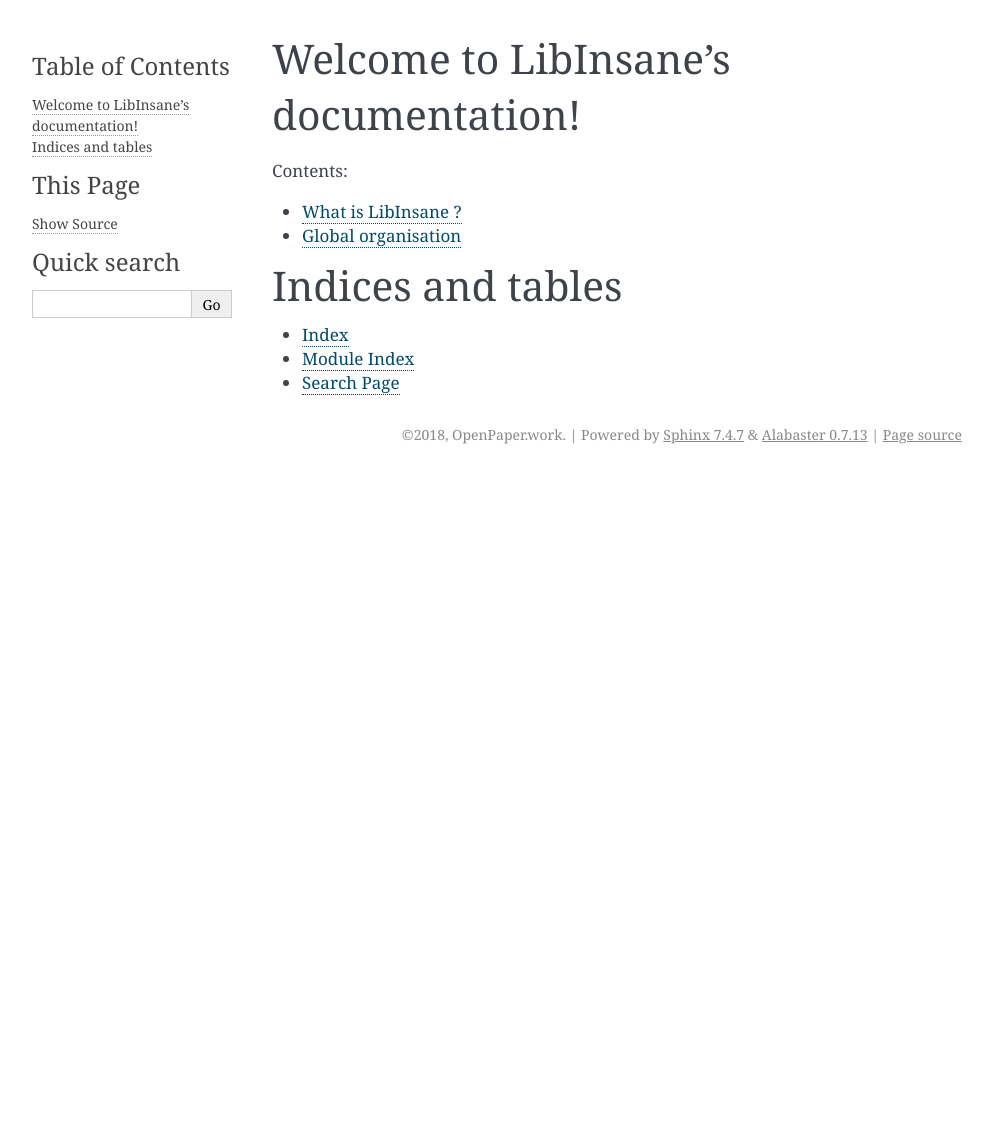
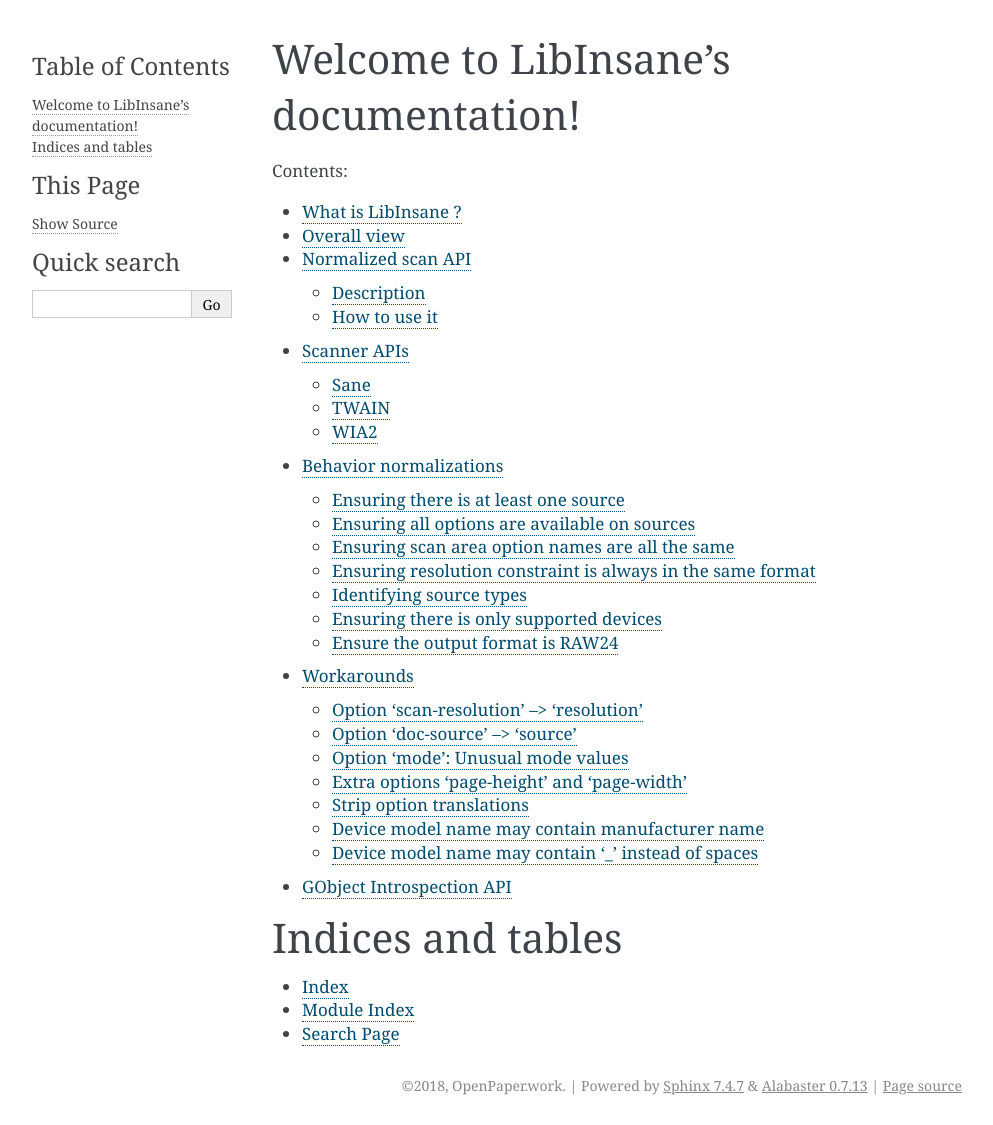
Before and after one commit to openpaperwork/libinsane, a Sphinx documentation site: the page built from doc/source/index.rst, in a window 1280 px wide. Shown: the whole page, without its empty margins (148-1141 px from the left). Built offline with Sphinx 7.4.7, drawn with Linux system fonts in a browser that asks for light colours; before the commit the page ends 900 px from its top, so only the background shows below that.

Commit message:
Documentation: document supported API (Sane, WIA, TWAIN) and expected workarounds and normalizations
Signed-off-by: Jerome Flesch <jflesch@openpaper.work>

```diff
--- /dev/null
+++ b/doc/source/behavior_normalizations.rst
@@ -0,0 +1,112 @@
+Behavior normalizations
+=======================
+
+.. todo::
+
+    TWAIN
+
+
+Ensuring there is at least one source
+-------------------------------------
+
+.. note::
+
+    Culprits: Microsoft, Sane project
+
+
+Sane: `Some scanner do not provide the option "source"`_.
+
+WIA2: `Some scanners do not always provide a source`_. Scan is done directly on them.
+
+.. _Some scanner do not provide the option "source": https://openpaper.work/en-us/scanner_db/report/57
+.. _Some scanners do not always provide a source: https://openpaper.work/en/scanner_db/report/28
+
+
+
+Ensuring all options are available on sources
+---------------------------------------------
+
+.. note::
+
+    Culprits: Microsoft, Sane project
+
+
+Goal: Makes sure the application can find easily options by making
+the scanner options available on all its sources.
+
+Sane: Only the scanner itself has options. Options must all be mapped
+too on all its sources.
+
+WIA: Some options are on the scanner itself, some options are on the
+sources. Scanner options must be mapped on all its sources.
+
+
+Ensuring scan area option names are all the same
+------------------------------------------------
+
+Sane: `Sane scan area options`_ are used as reference.
+
+WIA2: Fake options are added to simulate Sane options. They act like Sane
+options, and any change to these options is applied back to the WIA2 options.
+
+.. _Sane scan area options: http://sane.alioth.debian.org/sane2/0.08/doc014.html#s4.5.4
+
+
+Ensuring resolution constraint is always in the same format
+-----------------------------------------------------------
+
+.. note::
+
+    Culprits: Microsoft, Sane project
+
+
+Sane and WIA: Resolution constraint can be expressed as a range or as a list
+of possible values. This normalization makes sure they are always expressed as
+a list. If the range has an interval < 25dpi, the interval used to generate the
+list will be 25dpi.
+
+
+Identifying source types
+------------------------
+
+.. note::
+
+    Culprit: Sane project
+
+
+Sane: Sources have "name", but the exact names are up to the drivers.
+
+WIA2: source types are already clearly defined.
+
+
+Ensuring there is only supported devices
+----------------------------------------
+
+.. note::
+
+    Culprits: Sane project, Microsoft
+
+
+Sane: Remove v4l devices (video for linux ; Camera).
+
+WIA: Video devices are directly stripped by the WIA support module of LibInsane.
+
+
+Ensure the output format is RAW24
+---------------------------------
+
+.. note::
+
+    Culprit: Microsoft.
+
+
+Always getting the image as RAW24 is much more handy if you want to
+display the scan on-the-fly.
+
+Sane: Image is always outputed as RAW24 (unless some scanner-specific
+options are set to non-default values).
+
+WIA2: Drivers may return the image in a variety of file formats: RAW, BMP,
+JPEG, PNG, etc. Not all drivers support returning the image as RAW24.
+LibInsane supports only BMP (luckily, all WIA drivers appear to support
+this one) and will output the image as RAW24.
--- a/doc/source/design/introduction.rst
+++ /dev/null
@@ -1,26 +0,0 @@
-What is LibInsane ?
-===================
-
-LibInsane is a library allowing access to image scanners. It is the successor of
-`Pyinsane`_.
-
-* Cross-platform: Linux, \*BSD and Windows.
-* Cross-API: `Sane`_ (Linux, \*BSD), `WIA2`_ (Windows), `TWAIN`_ (Windows).
-* Cross-language: Thanks to `GObject introspection`_.
-* Cross-scanner and cross-driver: Because a lot of them all have their quirks (and sometimes bugs).
-* Cross-compiled: Windows version is built on a GNU/Linux system.
-
-Let the insanity begin !
-
-.. _Pyinsane: https://github.com/openpaperwork/pyinsane/
-.. _Sane: http://sane-project.org/
-.. _WIA2: https://msdn.microsoft.com/en-us/library/windows/desktop/ms630368(v=vs.85).aspx
-.. _TWAIN: https://www.twain.org/
-.. _GObject introspection: https://wiki.gnome.org/action/show/Projects/GObjectIntrospection?action=show&redirect=GObjectIntrospection
-
-
-Global organisation
-===================
-
-.. image:: design.png
-    :alt: Global design of Libinsane
--- /dev/null
+++ b/doc/source/gobject_introspection_api.rst
@@ -0,0 +1,2 @@
+GObject Introspection API
+=========================
--- a/doc/source/index.rst
+++ b/doc/source/index.rst
@@ -5,7 +5,12 @@
     :maxdepth: 2
     :caption: Contents:
 
-    design/introduction
+    introduction
+    normalized_api
+    scanner_apis
+    behavior_normalizations
+    workarounds
+    gobject_introspection_api
 
 
 Indices and tables
--- /dev/null
+++ b/doc/source/introduction.rst
@@ -0,0 +1,45 @@
+What is LibInsane ?
+===================
+
+LibInsane is a library allowing access to image scanners. It is the successor of
+`Pyinsane`_.
+
+* Cross-platform: Linux, \*BSD and Windows.
+* Cross-API: `Sane`_ (Linux, \*BSD), `WIA2`_ (Windows), `TWAIN`_ (Windows).
+* Cross-language: Thanks to `GObject introspection`_.
+* Cross-scanner and cross-driver: Because a lot of them all have their quirks (and sometimes bugs).
+* Cross-compiled: Windows version is built on a GNU/Linux system.
+
+Let the insanity begin !
+
+.. _Pyinsane: https://github.com/openpaperwork/pyinsane/
+.. _Sane: http://sane-project.org/
+.. _WIA2: https://msdn.microsoft.com/en-us/library/windows/desktop/ms630368(v=vs.85).aspx
+.. _TWAIN: https://www.twain.org/
+.. _GObject introspection: https://wiki.gnome.org/action/show/Projects/GObjectIntrospection?action=show&redirect=GObjectIntrospection
+
+
+Overall view
+============
+
+.. image:: design.png
+    :alt: Design of Libinsane
+
+
+Most of the components in LibInsane provides an implementation of a normalized
+C API. This API provides a generic way to access scanners and their options.
+
+* Component for WIA support implements the normalized API.
+* Component for Twain support implements the normalized API.
+* Component for Sane support component implements the normalized API.
+* Workaround components wraps the normalized API provided by others, and
+  provide themselves an implementation of the normalized API.
+* Behavior normalization components wraps too the normalized API provided
+  by others, and provide themselves an implementation of the normalized API.
+* The GObject Introspection support wraps the normalized API.
+
+While this may sound like a lot of wrapping and layers, this approach allows
+modularity. Any workaround or behavior normalization component can be enabled
+or disabled easily and clear `separation of concerns`_ is ensured.
+
+.. _separation of concerns: https://en.wikipedia.org/wiki/Separation_of_concerns
--- /dev/null
+++ b/doc/source/normalized_api.rst
@@ -0,0 +1,11 @@
+Normalized scan API
+===================
+
+Description
+-----------
+
+C API.
+
+
+How to use it
+-------------
--- /dev/null
+++ b/doc/source/scanner_apis.rst
@@ -0,0 +1,66 @@
+Scanner APIs
+============
+
+All scanner APIs provides similar features:
+
+* Read/write access to scanner/sources options
+* Access to scanner/sources options constraint (valid resolution range, valid
+  modes, etc)
+* Obtaining images
+
+Some APIs provide extra features but it is simply not humanely possible
+to support them all in this library.
+
+
+Sane
+----
+
+`Sane API`_ is a simple and flexible API.
+
+Each scanner is always a single scan source.
+For each scanner, there are a list of options that can be set.
+Each option has its constraints. Option names are not hard-coded.
+There are however some `well-known options`_ that are found on most
+scanners (.. but not all).
+
+All features of Sane are supported by LibInsane.
+
+.. _Sane API: http://sane-project.org/html/doc009.html
+.. _well-known options: http://sane.alioth.debian.org/sane2/0.08/doc014.html
+
+
+TWAIN
+-----
+
+.. todo::
+
+    TODO
+
+WIA2
+----
+
+`Windows Image Acquisition`_ is a Microsoft API.
+
+For each scanner, there are many scan sources.
+The scanner itself and each of its scan sources have their own options.
+
+Possible options are limited to what is defined in `wia.h`. However
+value types and constraint types are not.
+
+There are actually 2 implementations for the WIA API:
+
+* The first one uses the low-level WIA API. It is able to pass it a stream
+  object to get the image, and therefore is able to get the image as the
+  scan goes.
+* The second one uses the WIA automation layer. It can only store the
+  scan directly in a file. Therefore displayed the scan as it goes is
+  actually a hack reading the file as it is being written.
+  This implementation is only used as a fallback.
+
+WIA2 provide also features that LibInsane doesn't support:
+
+* Access to devices other than scanners (camera, etc)
+* Access to file storages on devices
+* Dialogs (Why in hell are there dialogs in a scan API in a first place !?)
+
+.. _Windows Image Acquisition: https://msdn.microsoft.com/en-us/library/windows/desktop/ms630368(v=vs.85).aspx
--- /dev/null
+++ b/doc/source/workarounds.rst
@@ -0,0 +1,113 @@
+Workarounds
+===========
+
+Option 'scan-resolution' --> 'resolution'
+-----------------------------------------
+
+.. note::
+
+    * API: Sane
+    * Culprit: Lexmark
+    * Seen on: Lexmark MFP
+
+The option 'resolution' is mistakenly named 'scan-resolution'.
+This workaround creates a mirror option 'resolution'.
+
+
+Option 'doc-source' --> 'source'
+-----------------------------------------
+
+.. note::
+
+    * API: Sane
+    * Culprit: Samsung
+    * Seen on: `Samsung CLX-3300 <https://openpaper.work/en/scanner_db/report/31/>`_
+
+The option 'resolution' is mistakenly named 'scan-resolution'.
+This workaround creates a mirror option 'resolution'.
+
+
+Option 'mode': Unusual mode values
+----------------------------------
+
+.. note::
+
+    * API: Sane
+    * Culprits: Brother, Samsung
+    * Seen on: `Brother MFC-7360N <https://openpaper.work/en/scanner_db/report/20/>`_
+    * Seen on: `Samsung CLX-3300 <https://openpaper.work/en/scanner_db/report/31/>`_
+
+Override the option 'mode' so it changes the following possible values:
+
+* Brother
+    * '24bit Color' --> 'Color'
+    * 'Black & White' --> 'Lineart'
+    * 'True Gray' --> 'Gray'
+* Samsung
+    * 'Black and White - Line Art' --> 'Lineart'
+    * 'Grayscale - 256 Levels' --> 'Gray'
+    * 'Color - 16 Million Colors' --> 'Color'
+
+
+Extra options 'page-height' and 'page-width'
+--------------------------------------------
+
+.. note::
+
+    * API: Sane
+    * Culprit: Fujitsu
+    * Seen on: `Fujitsu ScanSnap S1500 <https://github.com/openpaperwork/paperwork/issues/230#issuecomment-22792362>`_
+
+This workaround wraps the option `br_x`, `tl_x`, `br_y` and `tl_y` in order to
+set `page-height` and `page-width` accordingly.
+
+.. todo::
+
+    Need to figure out how to set them exactly.
+    Currently: set proportionally to (br_x - tl_x, br_y - tl_y).
+
+
+Strip option translations
+-------------------------
+
+.. note::
+
+    * API: Sane
+    * Culprits: Sane project, OKI
+    * Seen on: `OKI MC363 <https://openpaper.work/en/scanner_db/report/56/>`_
+
+This workaround wraps a bunch of options, and try to revert the translations back to English.
+
+
+Device model name may contain manufacturer name
+-----------------------------------------------
+
+.. note::
+
+    * API: Sane, WIA
+    * Culprits: too many. Especially HP.
+
+If the model name contains also the manufacturer name, this workaround strips it.
+
+Random example:
+
+    * Manufacturer: Brother
+    * Model: Brother MFC-7360N
+
+Will become:
+
+    * Manufacturer: Brother
+    * Model: MFC-7360N
+
+Special case: HP. Manufacturer is "hewlett-packard", but
+`model names contain the prefix "hp" <https://openpaper.work/en/scanner_db/vendor/7/>`_.
+
+
+Device model name may contain '_' instead of spaces
+---------------------------------------------------
+
+.. note::
+
+    * API: Sane
+    * Culprit: HP
+    * Seen on: `all HP devices <https://openpaper.work/en/scanner_db/vendor/7/>`_
```
Also changed, not shown: doc/source/design.png (renamed from doc/source/design/design.png), 1 other file.
